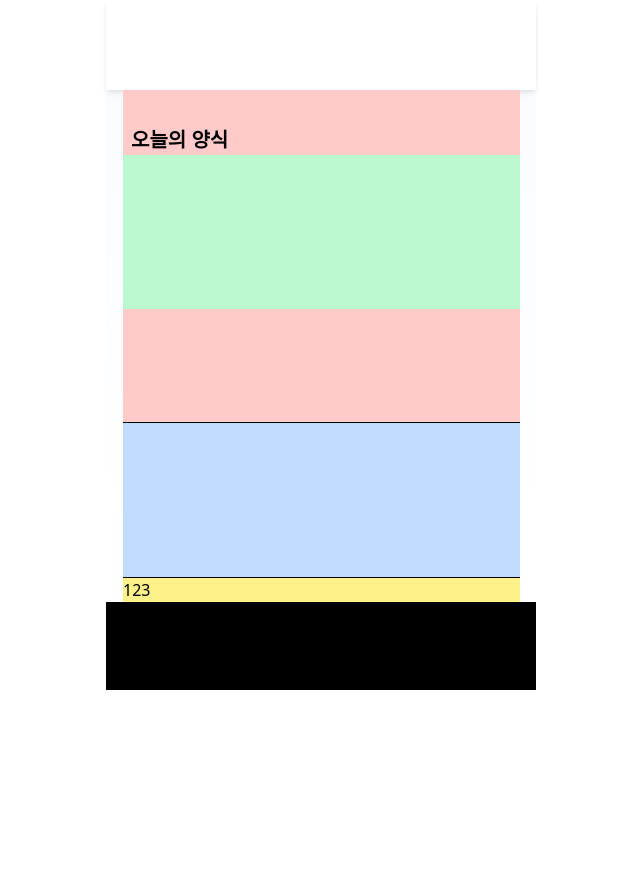
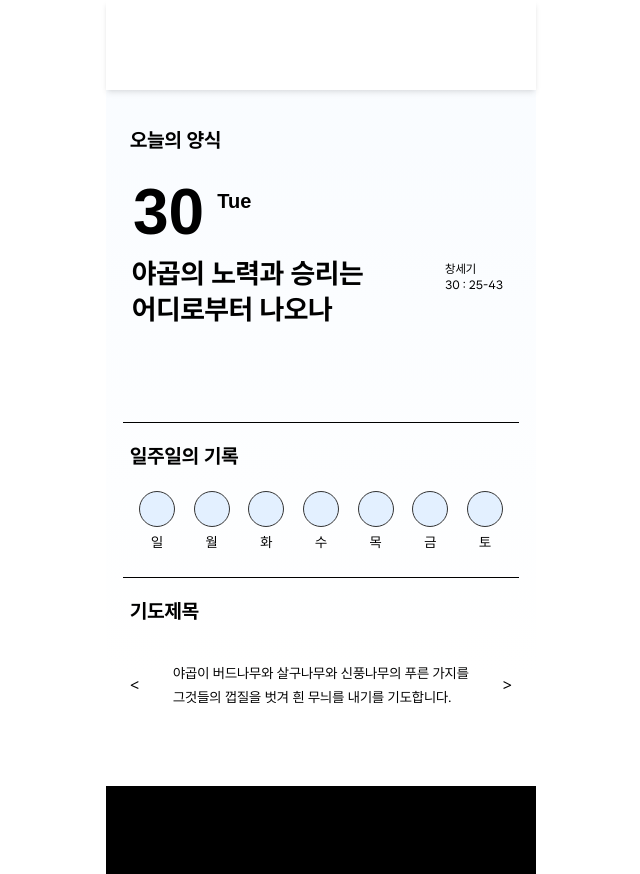
Before and after one commit to LazyMG/bread-house, a Next.js app: page /new in a window 1280 px wide. Shown: the whole page, without its empty margins (319-959 px from the left). Before the commit the page ends 800 px from the top, so only its background shows below. Built offline with nearby package versions, Linux system fonts and the light colour scheme; a web font is replaced by a local one.

Commit message:
line test

```diff
--- a/app/new/page.tsx
+++ b/app/new/page.tsx
@@ -1,10 +1,10 @@
 export default function NewPage() {
   return (
-    <div className="w-full h-full flex flex-col">
+    <div className="w-full min-h-screen flex flex-col box-border">
       <header className="w-full h-[90px] shadow-md bg-white"></header>
       <div
         id="main"
-        className="pl-[17px] pr-[16px] h-[calc(100% - 90px - 88px)] flex flex-col"
+        className="px-[17px] flex flex-col flex-1"
         style={{
           background: `linear-gradient(
       to bottom,
@@ -13,14 +13,84 @@ export default function NewPage() {
     )`,
         }}
       >
-        <div className="w-full h-[333px] bg-red-200 border-b-[1px] border-b-black">
-          <div className="pt-[35px] ml-[8px] font-bold text-[20px]">
+        <div className="w-full min-h-[333px] border-b-[1px] border-b-black">
+          <div className="pt-[35px] ml-[7px] font-bold text-[20px] font-wanted">
             오늘의 양식
           </div>
-          <div className="w-full h-[154px] pt-[18px] pl-[9px] pr-[16px] bg-green-200"></div>
+          <div className="pt-[18px] ml-[10px] flex items-start">
+            <div className="h-[78px] font-bold text-[64px] font-alte flex items-center">
+              30
+            </div>
+            <div className="h-[24px] font-bold text-[20px] pt-[13px] pl-[13px] font-alte">
+              Tue
+            </div>
+          </div>
+          <div className="pt-[4px] ml-[9px] flex items-start pr-[16px]">
+            <div className="w-[232px] min-h-[72px] text-[28px] leading-[36px] font-bold font-wanted break-words">
+              야곱의 노력과 승리는 어디로부터 나오나
+            </div>
+            <div className="ml-auto h-[32px] pt-[6px] text-[12px] leading-[16px] font-wanted text-left flex-shrink-0">
+              <div>창세기</div>
+              <div>30 : 25-43</div>
+            </div>
+          </div>
         </div>
-        <div className="w-full h-[155px] bg-blue-200 border-b-[1px] border-b-black"></div>
-        <div className="flex-1 w-full bg-yellow-200">123</div>
+        <div className="w-full min-h-[155px] border-b-[1px] border-b-black">
+          <div className="pt-[22px] ml-[7px] font-bold text-[20px] font-wanted leading-[22px]">
+            일주일의 기록
+          </div>
+          <div className="w-full flex pl-[16px] pr-[16px] mt-[24px] justify-between">
+            <div className="flex flex-col gap-[3px] items-center">
+              <div className="w-[36px] h-[36px] rounded-full bg-[#E3F0FF]  border-[#333333] border" />
+              <div className="text-[14px] font-wanted leading-[24px]">일</div>
+            </div>
+            <div className="flex flex-col gap-[3px] items-center">
+              <div className="w-[36px] h-[36px] rounded-full bg-[#E3F0FF] border border-[#333333]" />
+              <div className="text-[14px] font-wanted leading-[24px]">월</div>
+            </div>
+            <div className="flex flex-col gap-[3px] items-center">
+              <div className="w-[36px] h-[36px] rounded-full bg-[#E3F0FF] border border-[#333333]" />
+              <div className="text-[14px] font-wanted leading-[24px]">화</div>
+            </div>
+            <div className="flex flex-col gap-[3px] items-center">
+              <div className="w-[36px] h-[36px] rounded-full bg-[#E3F0FF] border border-[#333333]" />
+              <div className="text-[14px] font-wanted leading-[24px]">수</div>
+            </div>
+            <div className="flex flex-col gap-[3px] items-center">
+              <div className="w-[36px] h-[36px] rounded-full bg-[#E3F0FF] border border-[#333333]" />
+              <div className="text-[14px] font-wanted leading-[24px]">목</div>
+            </div>
+            <div className="flex flex-col gap-[3px] items-center">
+              <div className="w-[36px] h-[36px] rounded-full bg-[#E3F0FF] border border-[#333333]" />
+              <div className="text-[14px] font-wanted leading-[24px]">금</div>
+            </div>
+            <div className="flex flex-col gap-[3px] items-center">
+              <div className="w-[36px] h-[36px] rounded-full bg-[#E3F0FF] border border-[#333333]" />
+              <div className="text-[14px] font-wanted leading-[24px]">토</div>
+            </div>
+          </div>
+        </div>
+        <div className="flex-1 w-full min-h-[208px]">
+          <div className="pt-[22px] ml-[7px] font-bold text-[20px] font-wanted leading-[22px]">
+            기도제목
+          </div>
+          <div className="mt-[39px] px-[7px] flex justify-between h-[48px] items-center gap-[14px]">
+            <div>{"<"}</div>
+            <p
+              className="text-[14px] leading-[24px] font-wanted break-words"
+              style={{
+                maxWidth: "296px",
+                wordBreak: "keep-all",
+                overflowWrap: "break-word",
+              }}
+            >
+              야곱이 버드나무와 살구나무와 신풍나무의 푸른 가지를 그것들의
+              껍질을 벗겨 흰 무늬를 내기를 기도합니다.
+            </p>
+
+            <div>{">"}</div>
+          </div>
+        </div>
       </div>
       <footer className="w-full h-[88px] bg-black" />
     </div>
--- a/app/test/page.tsx
+++ b/app/test/page.tsx
@@ -75,9 +75,9 @@ export default function BreadPage() {
           <div className="pt-[22px] ml-[7px] font-bold text-[20px] font-wanted leading-[22px]">
             기도제목
           </div>
-          <div className="mt-[39px] px-[7px] flex justify-between h-[48px] items-center gap-[18px]">
+          <div className="mt-[39px] px-[7px] flex justify-between h-[48px] items-center gap-[14px]">
             <div>{"<"}</div>
-            <div
+            {/* <div
               className="flex-grow max-w-[296px] font-wanted text-[14px] leading-[24px] text-center break-words"
               style={{
                 wordBreak: "keep-all",
@@ -86,6 +86,19 @@ export default function BreadPage() {
             >
               야곱이 버드나무와 살구나무와 신풍나무의 푸른 가지를 그것들의
               껍질을 벗겨 흰 무늬를 내기를 기도합니다.
+            </div> */}
+            <div className="flex-grow">
+              <div
+                className="max-w-[296px] text-[14px] leading-[24px] font-wanted text-center break-words"
+                style={{
+                  wordBreak: "keep-all",
+                  overflowWrap: "break-word",
+                  display: "inline-block", // 핵심
+                }}
+              >
+                야곱이 버드나무와 살구나무와 신풍나무의 푸른 가지를 그것들의
+                껍질을 벗겨 흰 무늬를 내기를 기도합니다.
+              </div>
             </div>
             <div>{">"}</div>
           </div>
```
